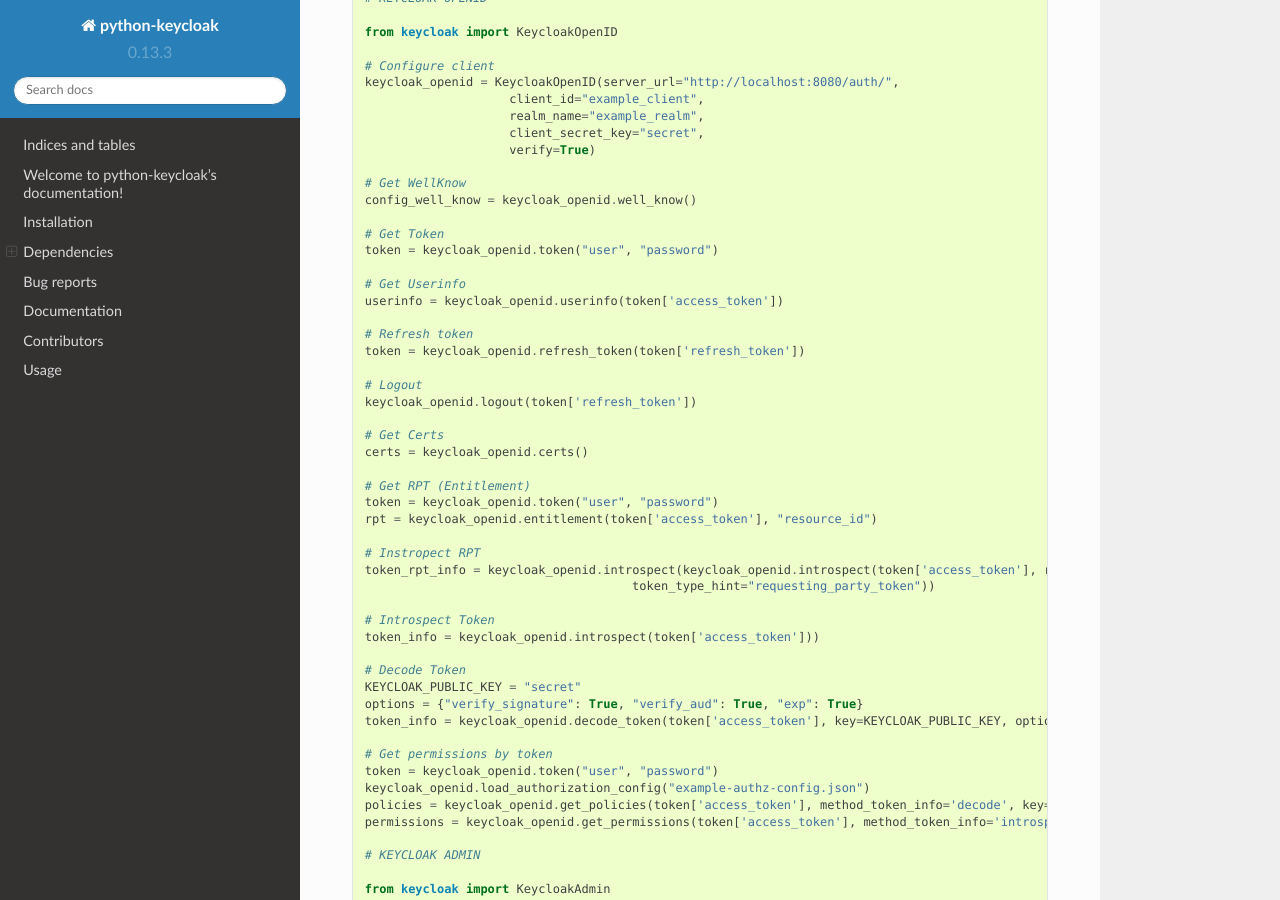
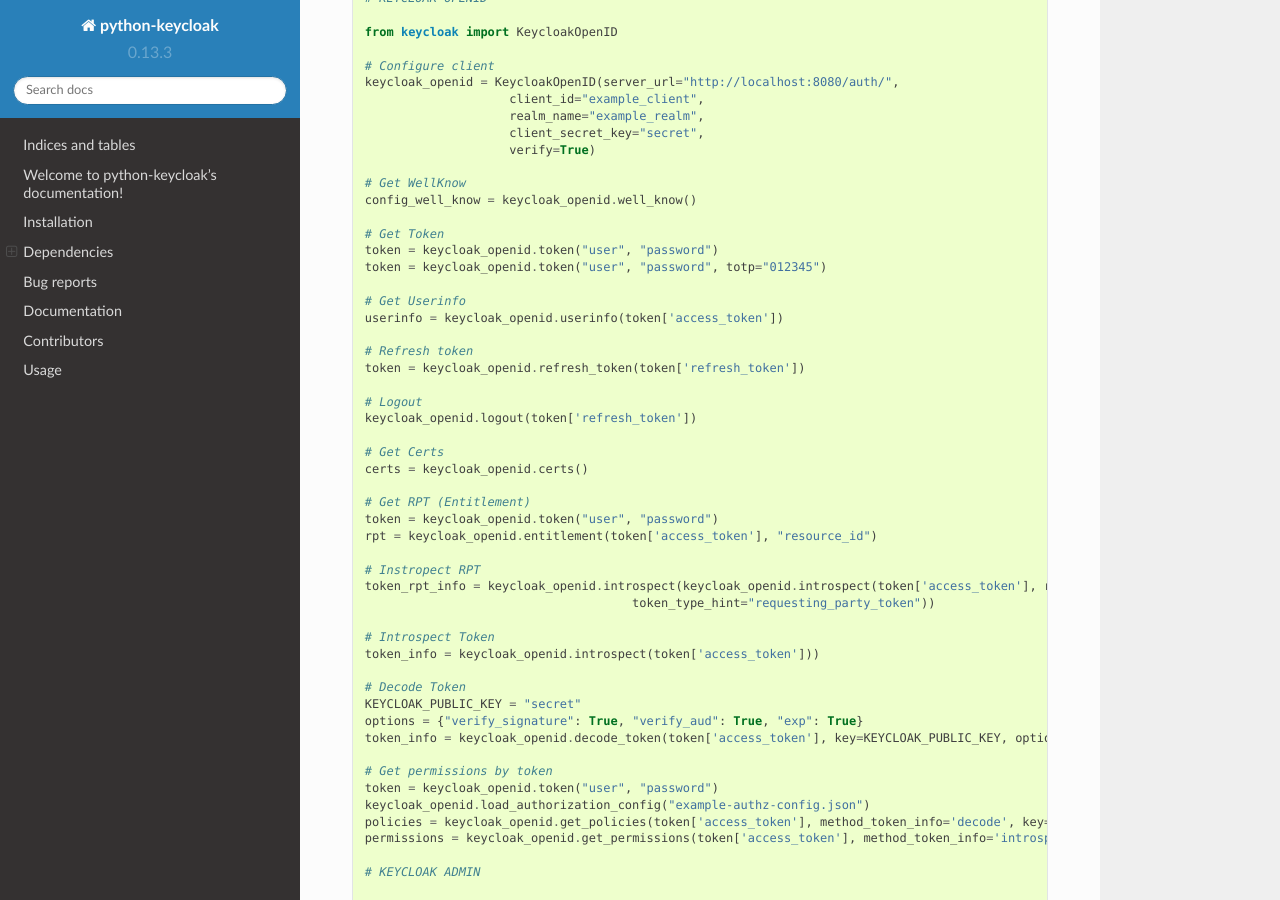
Before and after one commit to marcospereirampj/python-keycloak, a Sphinx documentation site: the page built from docs/source/index.rst, in a window 1280 px wide and 900 px high, scrolled down 1731 px. Built offline with Sphinx 7.4.7 and the Read the Docs theme 2.0.0, drawn with Linux system fonts in a browser that asks for light colours.

Commit message:
add an example on how to get a token with user+password+totp

```diff
--- a/docs/source/index.rst
+++ b/docs/source/index.rst
@@ -97,6 +97,7 @@ Main methods::
 
     # Get Token
     token = keycloak_openid.token("user", "password")
+    token = keycloak_openid.token("user", "password", totp="012345")
 
     # Get Userinfo
     userinfo = keycloak_openid.userinfo(token['access_token'])
```
Also changed, not shown: README.md (+1 -0 lines).
